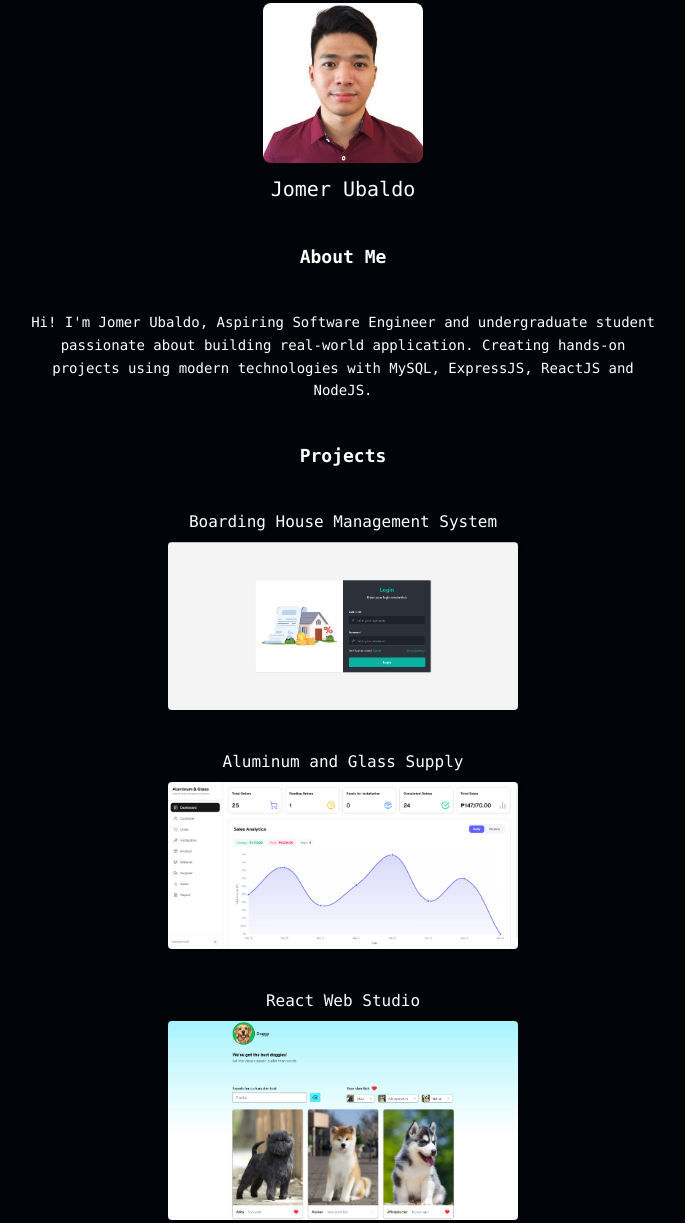
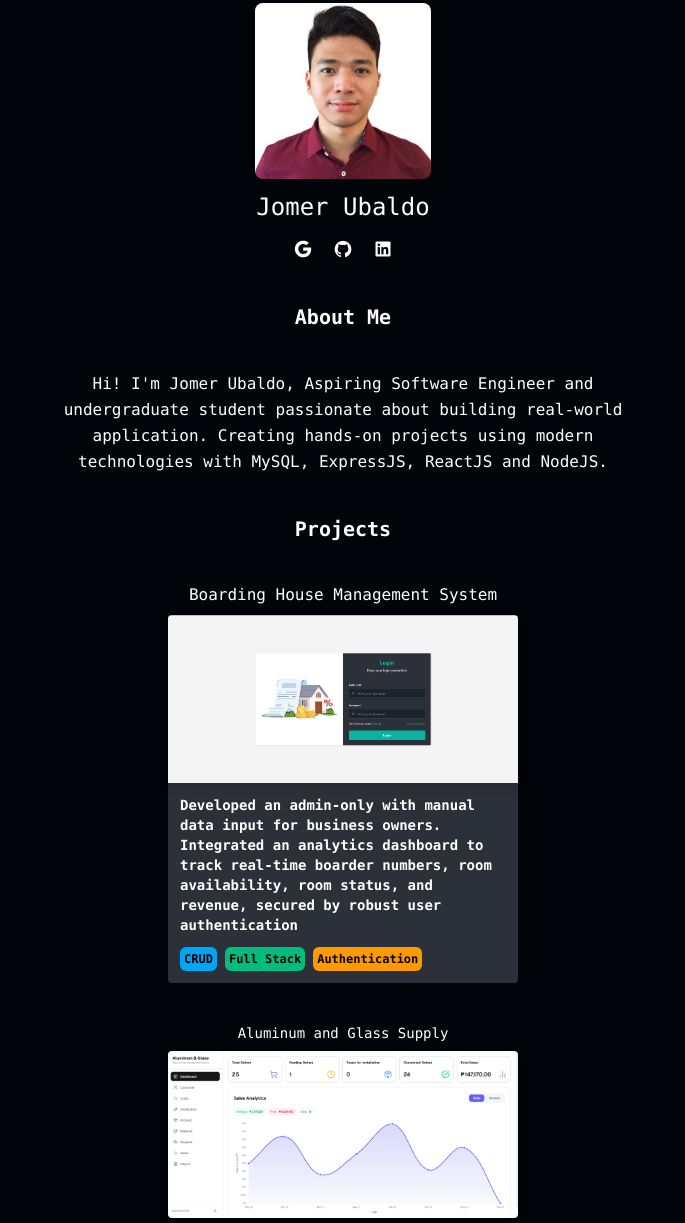
Before and after one commit to Jomerubaldo/Portfolio, a plain HTML site: page frontend/index.html in a window 1280 px wide. Shown: the part 117-1340 px from the top of the page, without its empty margins (297-982 px from the left). Drawn offline with nearby package versions, Linux system fonts and the light colour scheme; files whose address does not match are found by name.

Commit message:
feat: layouts

```diff
--- a/frontend/index.html
+++ b/frontend/index.html
@@ -4,6 +4,7 @@
 <head>
   <meta charset="UTF-8">
   <meta name="viewport" content="width=device-width, initial-scale=1.0">
+  <link href="https://cdn.jsdelivr.net/npm/remixicon@4.9.0/fonts/remixicon.css" rel="stylesheet" />
   <script src="https://cdn.jsdelivr.net/npm/@tailwindcss/browser@4"></script>
   <title>JomerDev</title>
 </head>
@@ -35,34 +36,51 @@
   <main class="min-h-screen flex flex-col items-center px-6 py-30 gap-10 max-w-md mx-auto md:max-w-2xl">
 
     <section class="flex flex-col items-center gap-3">
-      <img class="rounded-full md:rounded-lg w-40 h-40 object-cover" src="/frontend/images/professional-profile.png"
+      <img class="rounded-full md:rounded-lg w-44 h-44 object-cover" src="/frontend/images/professional-profile.png"
         alt="Profile" />
-      <h1 class="text-[#FFF] text-xl text-center">Jomer Ubaldo</h1>
+      <h1 class="text-[#FFF] text-2xl text-center">Jomer Ubaldo</h1>
+      <ul class="flex gap-5 text-[#FFF] text-xl">
+        <li><a href="#"><i class="ri-google-fill"></i></a></li>
+        <li><a href="#"><i class="ri-github-fill"></i></a></li>
+        <li><a href="#"><i class="ri-linkedin-box-fill"></i></a></li>
+      </ul>
     </section>
 
-    <h2 class="text-[#FFF] text-lg text-center font-semibold">About Me</h2>
+    <h2 class="text-[#FFF] text-xl text-center font-semibold">About Me</h2>
 
     <section class="flex flex-col gap-3 w-full">
-      <p class="text-[#FFF] text-sm leading-relaxed text-center">
+      <p class="text-[#FFF] text-md leading-relaxed text-center">
         Hi! I'm Jomer Ubaldo, Aspiring Software Engineer and undergraduate
         student passionate about building real-world application. Creating hands-on projects using
         modern technologies with MySQL, ExpressJS, ReactJS and NodeJS.
       </p>
     </section>
 
-    <h2 class="text-[#FFF] text-lg font-semibold text-center">Projects</h2>
+    <h2 class="text-[#FFF] text-xl font-semibold text-center">Projects</h2>
 
     <!-- Boarding House Management System -->
     <section class="flex flex-col gap-3 items-center">
       <div onclick="bhmsOpenPhoto()" class="w-full max-w-[350px] cursor-pointer space-y-2">
-        <p class="text-white text-center">Boarding House Management System</p>
+        <p class="text-white text-md text-center">Boarding House Management System</p>
+        <div class="w-auto h-auto bg-[#2C3038] rounded-sm">
           <img src="/frontend//images/BHMS/Screenshot 2026-08-20 024143.png"
-          class="w-full rounded-sm shadow-[0_4px_10px_rgba(0,0,0,0.15)] transition-transform duration-200 hover:scale-[1.02]" />
+            class="w-full rounded-b-none rounded-sm shadow-[0_4px_10px_rgba(0,0,0,0.15)] transition-transform duration-200 hover:scale-[1.02]" />
+          <div class="p-3 flex flex-col gap-3">
+            <p class="text-white text-sm font-semibold">Developed an admin-only with manual data input for business owners. Integrated an analytics dashboard
+            to track real-time boarder numbers, room availability, room status, and revenue, secured by robust user authentication</p>
+            <div class="flex justify-start gap-2 font-semibold text-xs">
+              <h6 class="bg-sky-500 rounded-md p-1">CRUD</h3>
+                <h6 class="bg-emerald-500 rounded-md p-1">Full Stack</h6>
+                <h6 class="bg-amber-500 rounded-md p-1">Authentication</h6>
             </div>
+          </div>
+        </div>
+      </div>
+    </section>
+
 
     <!-- BHMS photo modal -->
-      <div id="bhmsPhotoModal"
-        class="hidden fixed inset-0 z-50 bg-black/80 backdrop-blur-sm justify-center items-center">
+    <div id="bhmsPhotoModal" class="hidden fixed inset-0 z-50 bg-black/80 backdrop-blur-sm justify-center items-center">
 
       <span onclick="bhmsClosePhoto()" class="absolute top-5 right-5 text-white cursor-pointer select-none z-10">
         <svg xmlns="http://www.w3.org/2000/svg" width="24" height="24" viewBox="0 0 24 24" fill="none"
@@ -106,12 +124,11 @@
         <span class="text-white text-sm mt-2 block text-center">Swipe left or right</span>
       </div>
     </div>
-    </section>
 
     <!-- Aluminum and Glass Supply Sales and Order Management System -->
     <section class="flex flex-col gap-3 items-center">
       <div onclick="agssomsOpenPhoto()" class="w-full max-w-[350px] cursor-pointer space-y-2">
-        <p class="text-white text-center">Aluminum and Glass Supply</p>
+        <p class="text-white text-sm text-center">Aluminum and Glass Supply</p>
         <img src="/frontend/images/AGSSOMS/Screenshot 2026-08-20 151608.png "
           class="w-full rounded-sm shadow-[0_4px_10px_rgba(0,0,0,0.15)] transition-transform duration-200 hover:scale-[1.02]" />
       </div>
@@ -195,7 +212,7 @@
     <!-- React Web Studio -->
     <section class="flex flex-col gap-3 items-center">
       <div onclick="rwsOpenPhoto()" class="w-full max-w-[350px] cursor-pointer space-y-2">
-        <p class="text-white text-center">React Web Studio</p>
+        <p class="text-white text-sm text-center">React Web Studio</p>
         <img src="/frontend/images/RWS/Screenshot 2026-08-20 232500.png"
           class="w-full rounded-sm shadow-[0_4px_10px_rgba(0,0,0,0.15)] transition-transform duration-200 hover:scale-[1.02]" />
       </div>
@@ -237,7 +254,7 @@
     <!-- Tourist Destinations Website -->
     <section class="flex flex-col gap-3 items-center">
       <div onclick="tdwOpenPhoto()" class="w-full max-w-[350px] cursor-pointer space-y-2">
-        <p class="text-white text-center">Tourist Destinations Website</p>
+        <p class="text-white text-sm text-center">Tourist Destinations Website</p>
         <img src="/frontend/images/TDW/Screenshot 2026-08-21 001335.png"
           class="w-full rounded-sm shadow-[0_4px_10px_rgba(0,0,0,0.15)] transition-transform duration-200 hover:scale-[1.02]" />
       </div>
```
Lines whose indentation alone changed are shown as unchanged.
